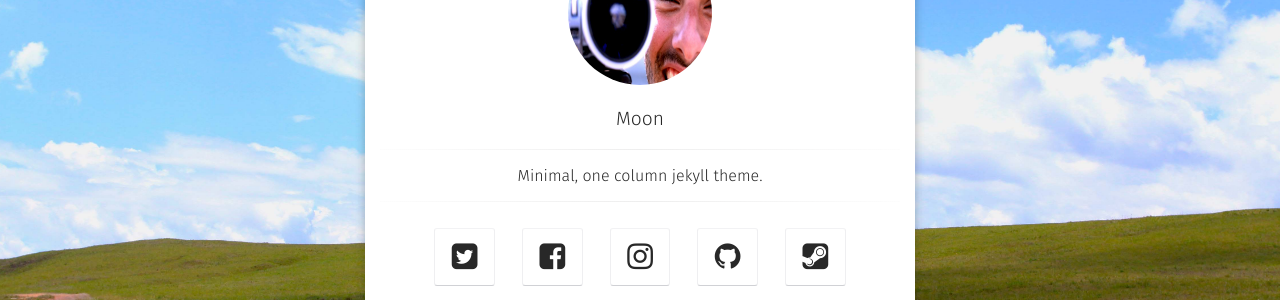
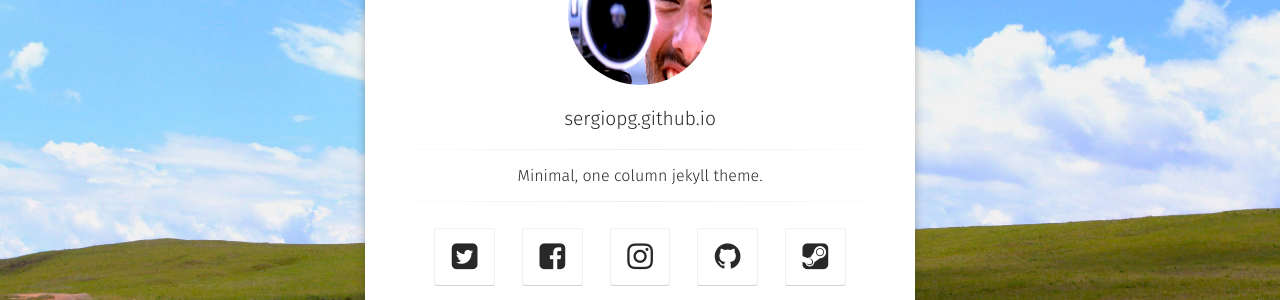
Before and after one commit to sergiopg/sergiopg.github.io, a Jekyll site: the page built from index.html, in a window 1280 px wide. Shown: the part 291-591 px from the top of the page. Built offline with Jekyll 4.4.1, drawn with Linux system fonts in a browser that asks for light colours; some web fonts are replaced.

Commit message:
Update _config.yml

```diff
--- a/_config.yml
+++ b/_config.yml
@@ -1,5 +1,5 @@
 # Site
-title:              Moon
+title:              sergiopg.github.io
 bio:                'Minimal, one column jekyll theme.'
 description:        "Moon is a minimal, one column jekyll theme for your blog."
 reading_time:       true
@@ -8,7 +8,7 @@ logo:               'assets/img/logo.png'
 background:         'assets/img/placeholder-big.jpg'
 tiled_bg:           false   # Set this true if you want to tile your background image, otherwise it will be covered
 locale:             en_US
-url:                https://taylantatli.github.io/Moon
+url:                https://sergiopg.github.io/sergiopg.github.io
 
 # Jekyll
 permalink:          /:title/
```
